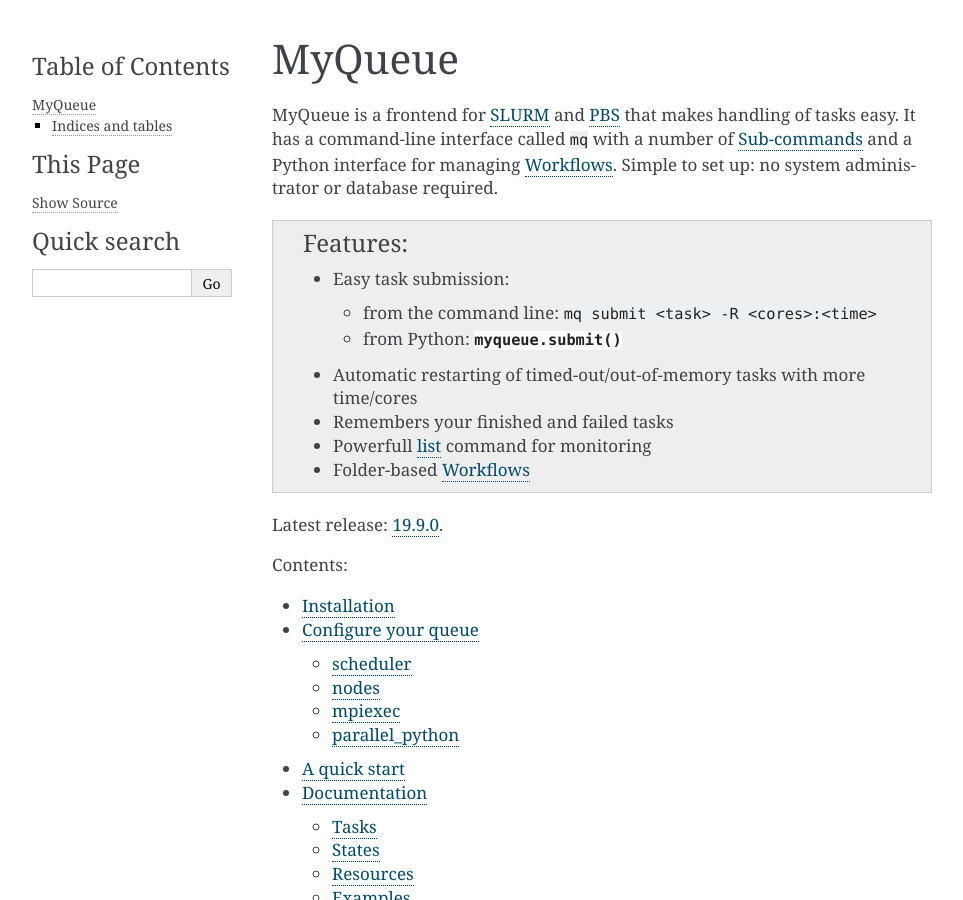
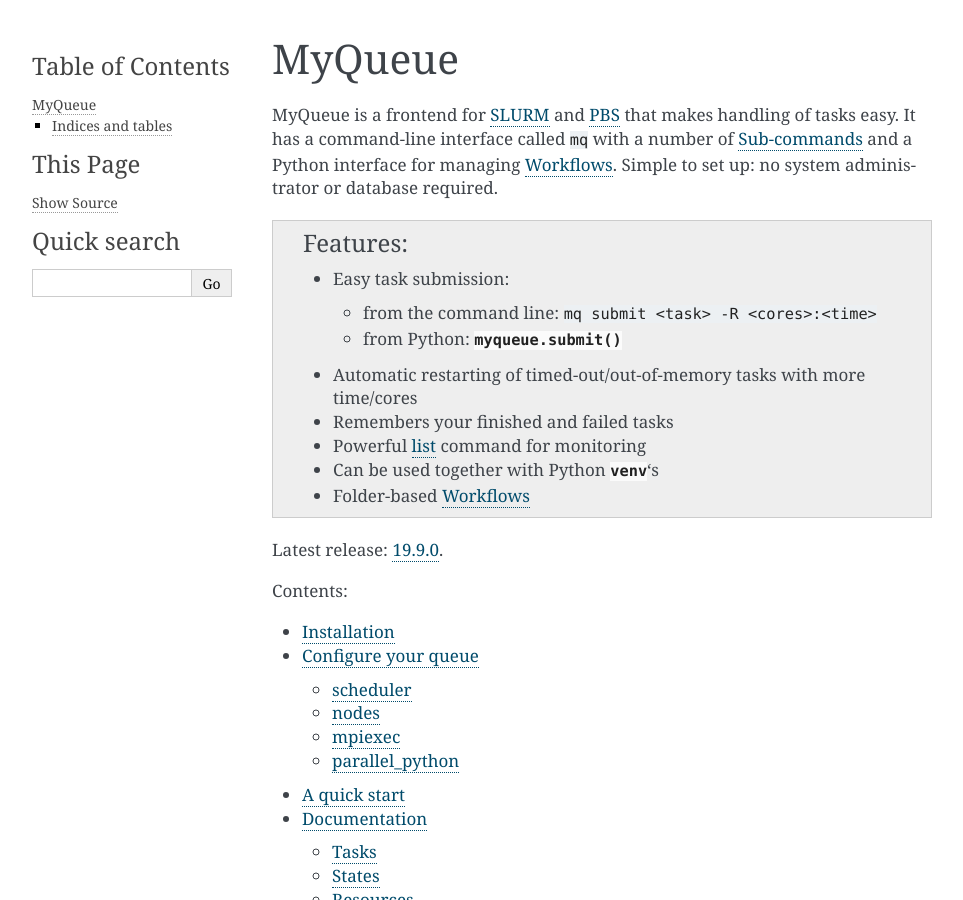
Before and after one commit to Yangxinsix/myqueue, a Sphinx documentation site: the page built from docs/index.rst, in a window 1280 px wide and 900 px high. Shown: the whole window, without its empty margins (148-1111 px from the left). Built offline with Sphinx 7.4.7, drawn with Linux system fonts in a browser that asks for light colours.

Commit message:
Mention venv feature + typo

```diff
--- a/docs/index.rst
+++ b/docs/index.rst
@@ -19,7 +19,9 @@
 
     * Remembers your finished and failed tasks
 
-    * Powerfull :ref:`list <list>` command for monitoring
+    * Powerful :ref:`list <list>` command for monitoring
+
+    * Can be used together with Python :mod:`venv`\ 's
 
     * Folder-based :ref:`Workflows`
 
```
